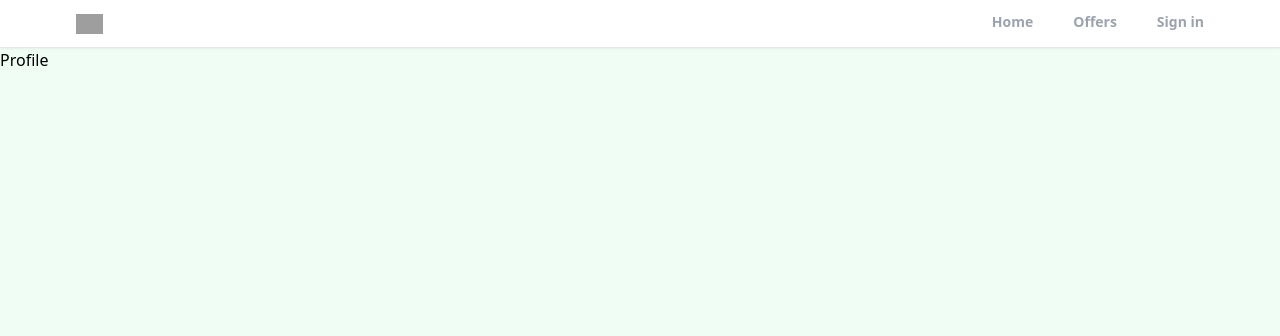
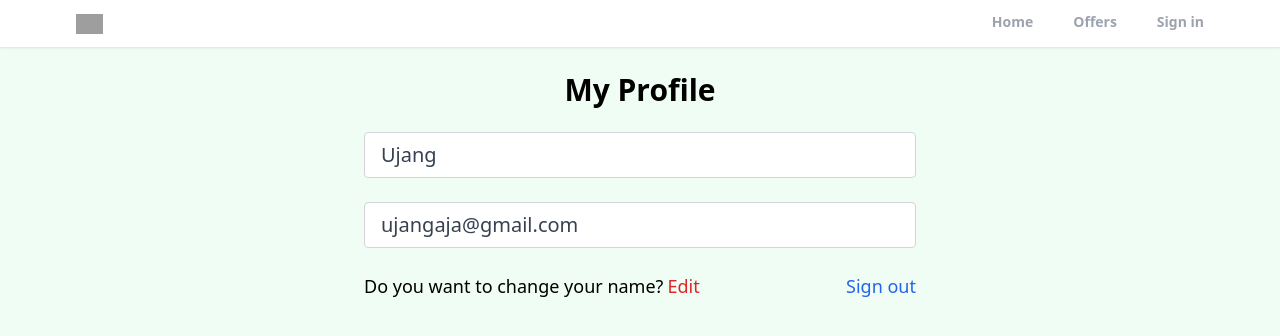
Before and after one commit to ujangaris/realtor-clone-react, a React (Create React App) app: page /profile in a window 1280 px wide. Shown: the top 336 px of the page. Built offline with nearby package versions, Linux system fonts and the light colour scheme; grey boxes are pictures that could not be loaded; the HTML template or start-up script is replaced by a standard one.

Commit message:
Create form profile page | Bagian:4 Profile page

```diff
--- a/src/components/Header.jsx
+++ b/src/components/Header.jsx
@@ -26,7 +26,7 @@ export const Header = () => {
           <ul className='flex space-x-10'>
             <li
               className={`cursor-pointer py-3 text-sm font-semibold text-gray-400 border-b-[3px] border-b-transparent ${
-                pathMatchRoute('/') && 'text-black border-b-red-500'
+                pathMatchRoute('/') && 'text-black border-b-pink-500'
               }`}
               onClick={() => navigate('/')}
             >
@@ -34,7 +34,7 @@ export const Header = () => {
             </li>
             <li
               className={`cursor-pointer py-3 text-sm font-semibold text-gray-400 border-b-[3px] border-b-transparent ${
-                pathMatchRoute('/offers') && 'text-black border-b-red-500'
+                pathMatchRoute('/offers') && 'text-black border-b-pink-500'
               }`}
               onClick={() => navigate('/offers')}
             >
@@ -42,7 +42,7 @@ export const Header = () => {
             </li>
             <li
               className={`cursor-pointer py-3 text-sm font-semibold text-gray-400 border-b-[3px] border-b-transparent ${
-                pathMatchRoute('/sign-in') && 'text-black border-b-red-500'
+                pathMatchRoute('/sign-in') && 'text-black border-b-pink-500'
               }`}
               onClick={() => navigate('/sign-in')}
             >
--- a/src/pages/Profile.jsx
+++ b/src/pages/Profile.jsx
@@ -1,7 +1,50 @@
-import React from 'react'
+import React, { useState } from 'react'
 
 export const Profile = () => {
+  // deklarasi hooks
+  const [formData, setFormData] = useState({
+    name: 'Ujang',
+    email: 'ujangaja@gmail.com',
+  })
+  // Destructuring hooks
+  const { name, email } = formData
   return (
-    <div>Profile</div>
+    <>
+      {/* buat content profile */}
+      <section className='max-w-6xl mx-auto flex justify-center items-center flex-col'>
+        <h1 className='text-3xl text-center mt-6 font-bold'>My Profile</h1>
+        <div className='w-full  md:w-[50%] mt-6 px-3'>
+          <form>
+            {/* Name input */}
+            <input
+              type='text'
+              id='name'
+              value={name}
+              disabled
+              className='mb-6 w-full px-4 py-2 text-xl text-gray-700 bg-white border border-gray-300 rounded transition ease-in-out'
+            />
+            {/* email input */}
+            <input
+              type='email'
+              id='email'
+              value={email}
+              disabled
+              className='mb-6 w-full px-4 py-2 text-xl text-gray-700 bg-white border border-gray-300 rounded transition ease-in-out'
+            />
+            <div className='flex justify-between whitespace-nowrap text-sm sm:text-lg mb-6'>
+              <p className='flex items-center'>
+                Do you want to change your name?
+                <span className='text-red-600 hover:text-red-700 transition ease-in-out duration-200 ml-1 cursor-pointer'>
+                  Edit
+                </span>
+              </p>
+              <p className='text-blue-600 hover:text-blue-800 transition duration-200 ease-in-out cursor-pointer'>
+                Sign out
+              </p>
+            </div>
+          </form>
+        </div>
+      </section>
+    </>
   )
 }
```
Also changed, not shown: 1 other file (tests, documents, lock files or other folders).
